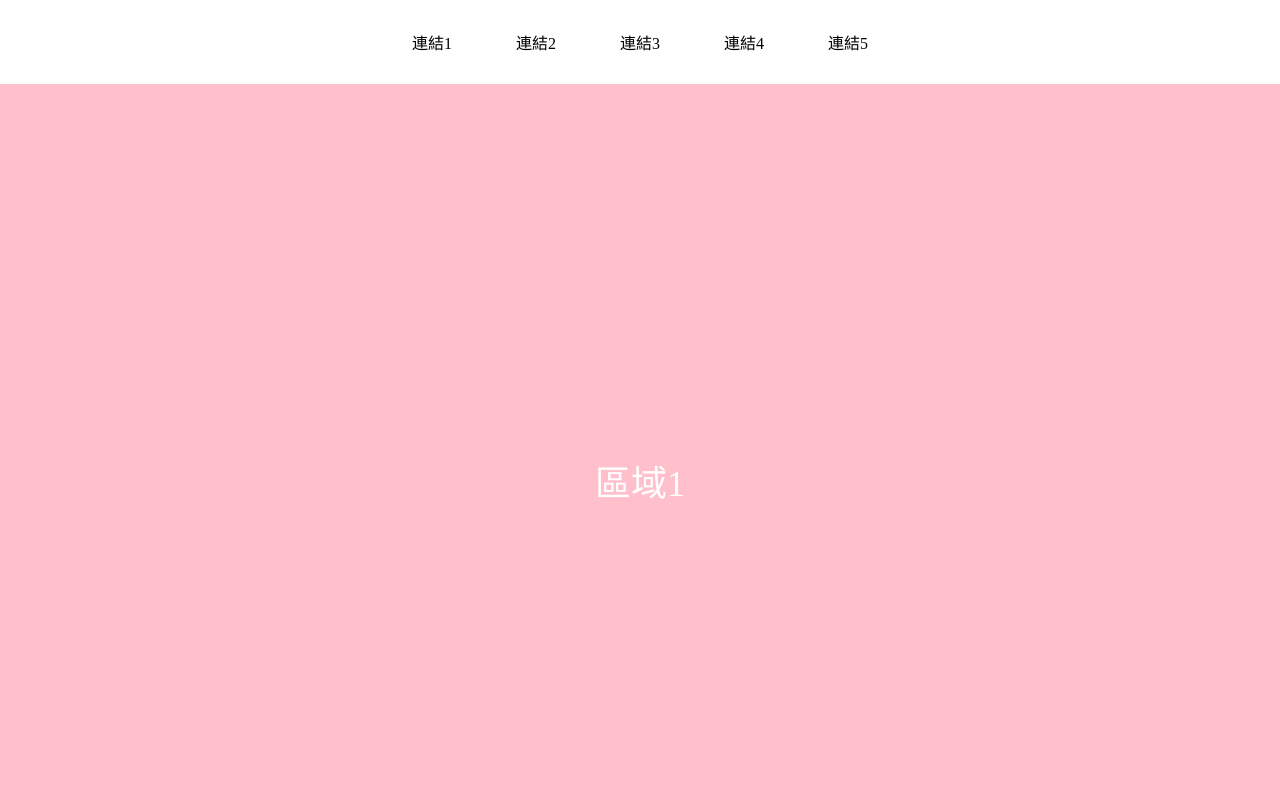
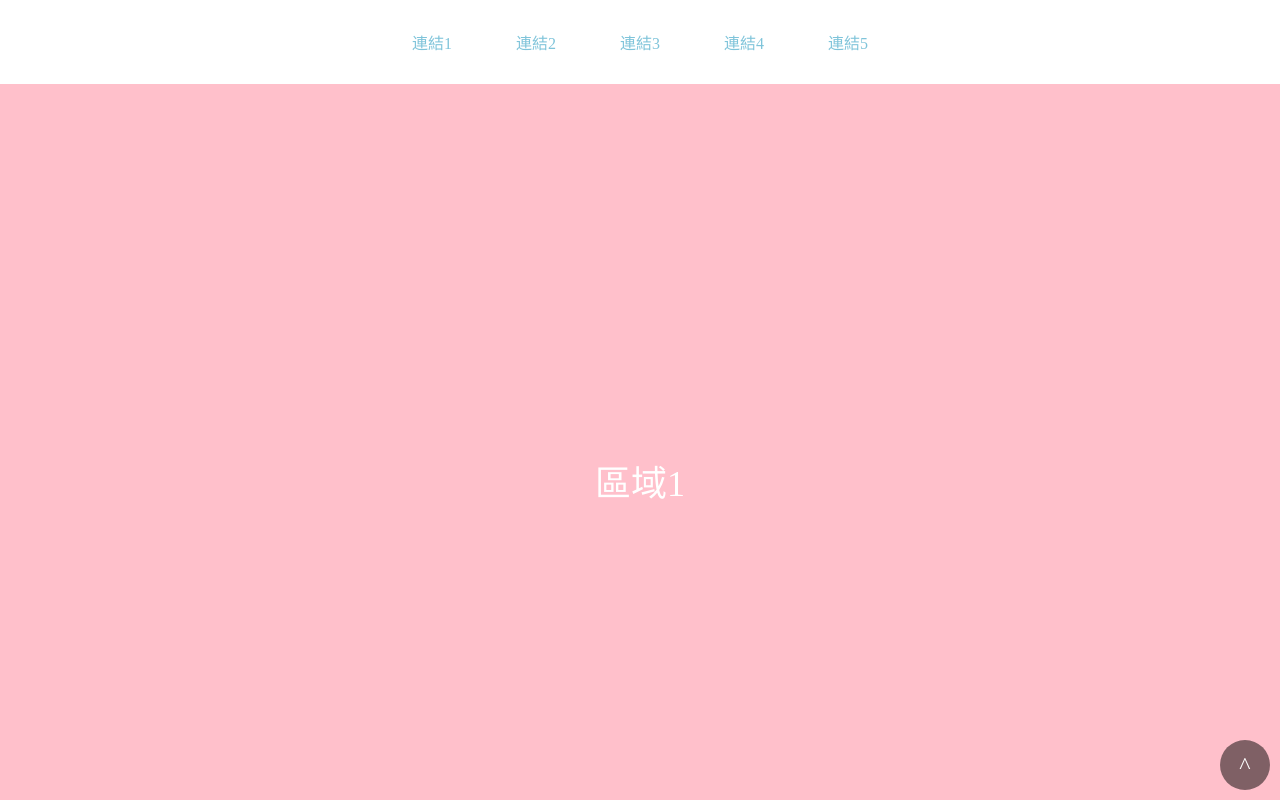
Before and after one commit to Grasee/GoToElement, a plain HTML site: page index.html in a window 1280 px wide. Shown: the top 800 px of the page. Drawn offline with nearby package versions, Linux system fonts and the light colour scheme.

Commit message:
前往指定元素

```diff
--- a/GoToElement.js
+++ b/GoToElement.js
@@ -3,12 +3,24 @@ $("*").each(function () {
         var target = $(this).attr("data-goto-target");
 
         if (target != undefined){
+            // 時間屬性
             var duration = $(this).attr("data-goto-duration");
+
+            // 上方位置 = 目標屬性.位移.上方
             var top = $(target).offset().top;
 
+            // 先停止所有動畫 再執行動畫({捲動上方：上方位置}，時間)
             $("html, body").animate({scrollTop: top}, parseInt(duration));
         }
 
     });
 
 });
+
+// 當捲動滾輪時停止動畫
+// jqon 事件：mousewheel 滑鼠滾動
+$(window).on("mousewheel" ,function () {
+    $("*").each(function () {
+        $(this).stop();
+    });
+});
--- a/index.html
+++ b/index.html
@@ -7,7 +7,7 @@
     <title>GoToElement</title>
     <link rel="stylesheet" href="./style.css">
 </head>
-<body>
+<body id="top">
     <nav>
         <ul>
             <li data-goto-target="#box1" data-goto-duration="500">連結1</li>
@@ -24,6 +24,8 @@
     <div id="box4">區域4</div>
     <div id="box5">區域5</div>
 
+    <div id="back-to-top" data-goto-target="#top" data-goto-duration="1500">^</div>
+
     <!-- JS CDN -->
     <script src="https://ajax.googleapis.com/ajax/libs/jquery/3.4.1/jquery.min.js"></script>
     <script src="./GoToElement.js" ></script>
--- a/style.css
+++ b/style.css
@@ -27,4 +27,18 @@ nav ul li {
     display: inline-block;
     padding: 30px;
     cursor: pointer;
+    color: #7fc4da;
 }
+
+#back-to-top {
+    width: 50px;
+    height: 50px;
+    line-height: 50px;
+    background: rgba(0, 0, 0, 0.5);
+    position: fixed;
+    right: 10px;
+    bottom: 10px;
+    border-radius: 50%;
+    font-size: 24px;
+    cursor: pointer;
+}
```
Also changed, not shown: 1 other file.
